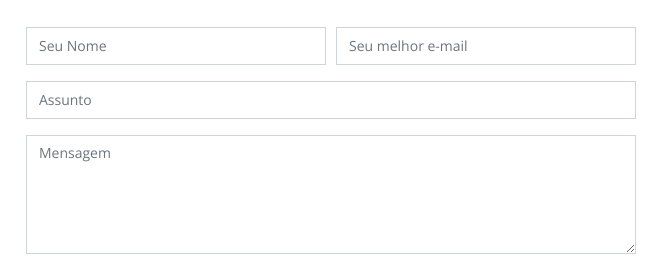
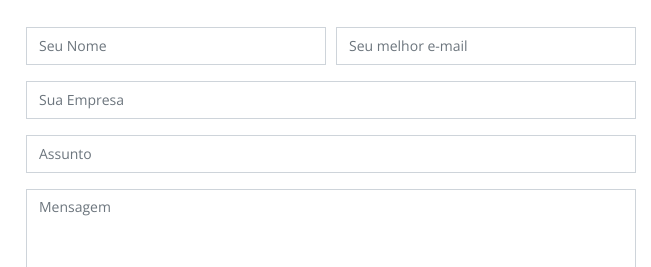
Before and after one commit to diegoessence/Pagina-Institucional-Essence, a plain HTML site: page index.html in a window 1280 px wide. Shown: the part 6680-6947 px from the top of the page, 629-1280 px from the left. Drawn offline with nearby package versions, Linux system fonts and the light colour scheme; files whose address does not match are found by name.

Commit message:
Update index.html

```diff
--- a/index.html
+++ b/index.html
@@ -865,6 +865,12 @@
                     <div class="validation"></div>
                   </div>
                 </div>
+
+                <div class="form-group">
+                  <input type="text" class="form-control" name="empresa" id="empresa" placeholder="Sua Empresa" data-rule="minlen:4" data-msg="Por favor, digiteo nome da sua empresa" />
+                  <div class="validation"></div>
+                </div>
+
                 <div class="form-group">
                   <input type="text" class="form-control" name="subject" id="subject" placeholder="Assunto" data-rule="minlen:4" data-msg="Por favor, digite pelo menos 8 caracteres de assunto" />
                   <div class="validation"></div>
```
